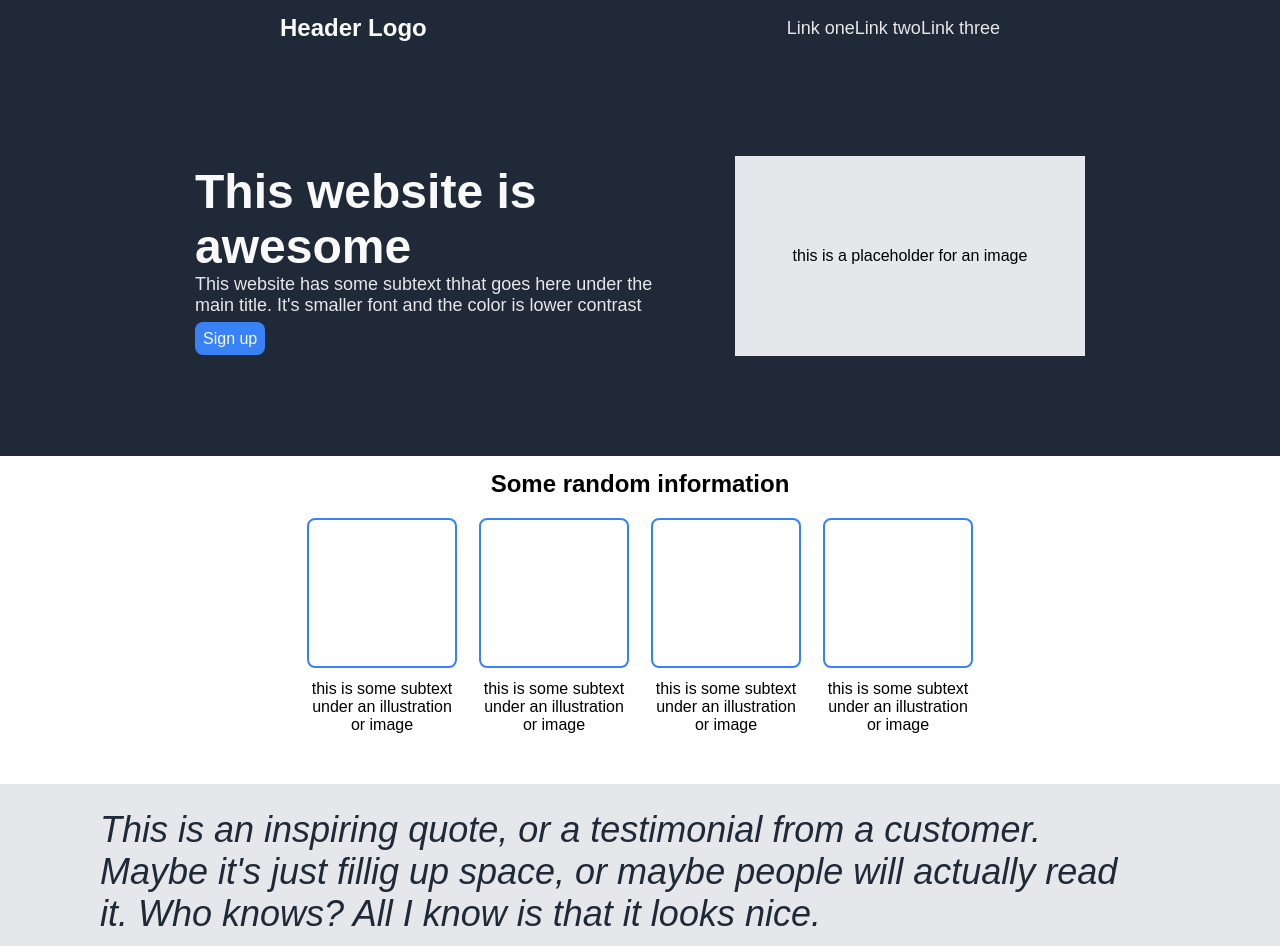
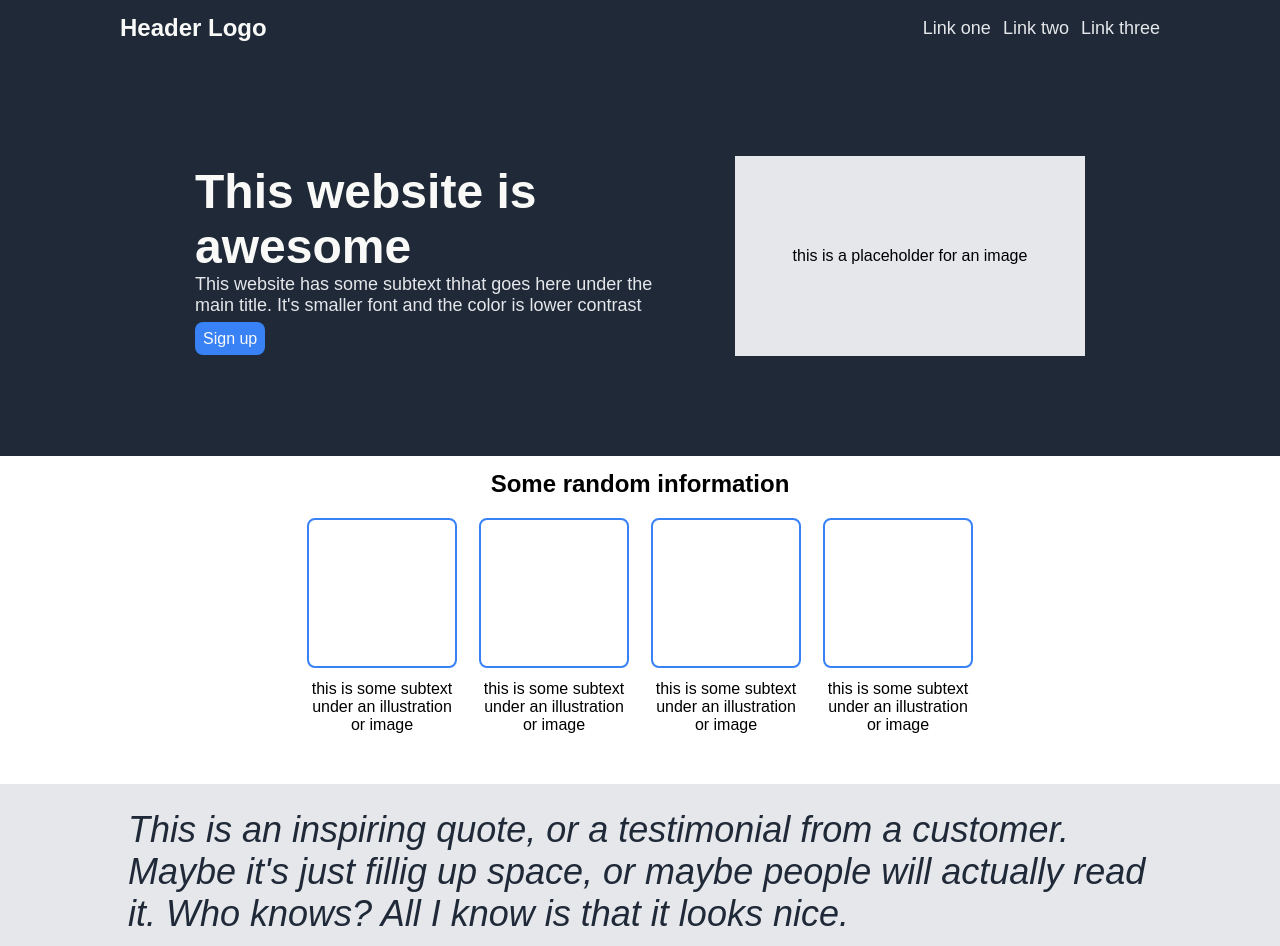
Before and after one commit to itsme11-sudo/odin-portfolio, a plain HTML site: page index.html in a window 1280 px wide. Shown: the top 946 px of the page. Drawn offline with Linux system fonts and the light colour scheme.

Commit message:
change header padding LR and justify-conent to sbetween

```diff
--- a/public/style.css
+++ b/public/style.css
@@ -30,9 +30,10 @@ footer {
 }
 
 .header {
-  padding: 14px 100px;
-  justify-content: space-around;
+  padding: 14px 120px;
+  justify-content: space-between;
   align-items: center;
+  flex-wrap: wrap;
 }
 
 .header h1 {
@@ -46,6 +47,10 @@ footer {
   color: #e5e7eb;
   display: flex;
   flex-wrap: wrap;
+}
+
+.header nav ul li {
+  padding-left: 12px;
 }
 /* END HEADER SECTION */
 
@@ -135,6 +140,8 @@ footer {
 /* START OF TESTIMONIAL SECTION */
 
 .testimonial {
+  display: flex;
+  justify-content: center;
   padding: 25px 100px;
 
   background: #e5e7eb;
```
